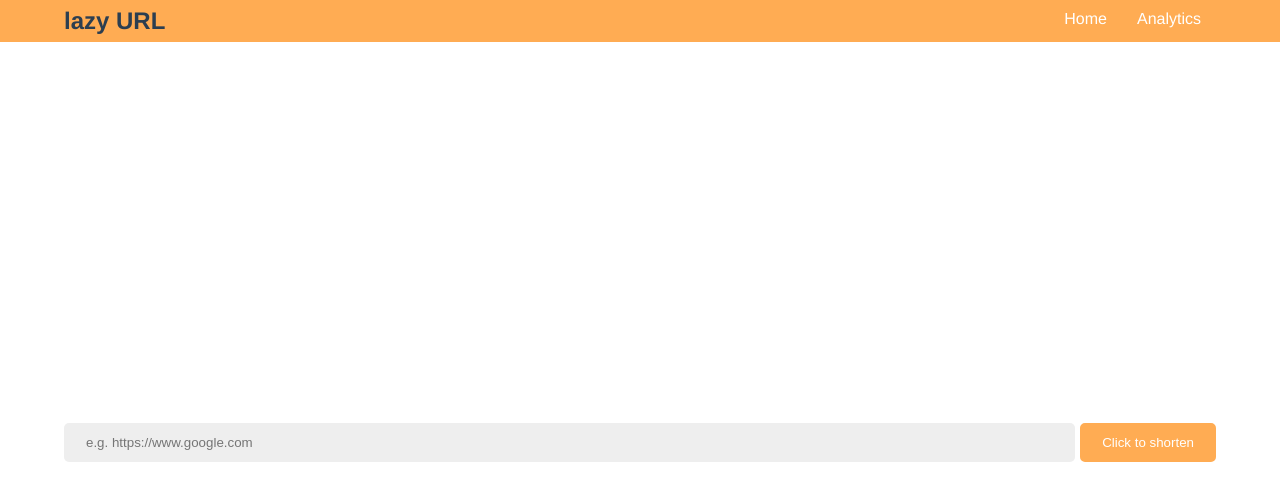
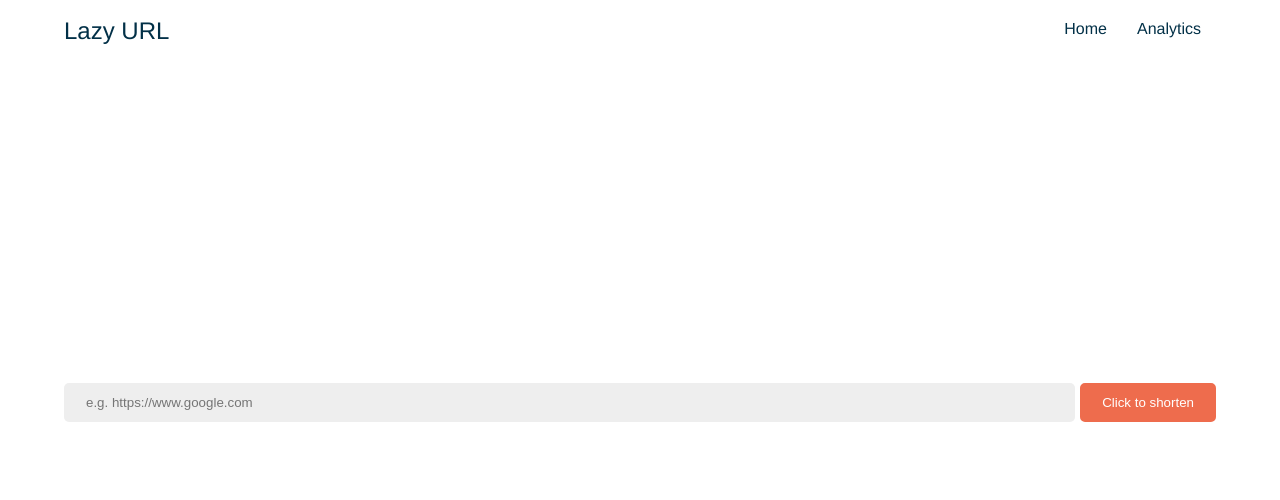
Before and after one commit to oneofthedevs/VueUrlShortner, a Vue app: page / in a window 1280 px wide. Shown: the top 500 px of the page. Built offline with nearby package versions, Linux system fonts and the light colour scheme.

Commit message:
:sparkles: Minor bug fixes

```diff
--- a/src/assets/styles/style.scss
+++ b/src/assets/styles/style.scss
@@ -1,4 +1,8 @@
 @import 'variables.scss';
+
+a {
+  text-decoration: none;
+}
 
 .btn {
   padding: 10px 20px;
@@ -8,8 +12,8 @@
 }
 
 .btn-default {
-  border: 2px solid $orange;
-  background: $orange;
+  border: 2px solid $primary;
+  background: $primary;
   color: #fff;
 }
 
@@ -26,5 +30,5 @@
 }
 
 .input[type="text"]:focus {
-  border: 2px solid #ffac53;
+  border: 2px solid $primary;
 }
--- a/src/assets/styles/variables.scss
+++ b/src/assets/styles/variables.scss
@@ -1,2 +1,5 @@
-$orange: #FFAC53;
-$dark: #3e3e3e;
+$primary: #ee6c4d;
+$black: #3e3e3e;
+$secondary: #219ebc;
+$lightSecondary: #8ecae6;
+$darkSecondary: #023047;
--- a/src/components/Navbar.vue
+++ b/src/components/Navbar.vue
@@ -2,7 +2,7 @@
   <nav>
     <div class="container-div">
       <div class="titled-div">
-        <h1 class="title">lazy URL</h1>
+        <h1 class="title"><router-link :to="{name: 'Home'}" class="title">Lazy URL</router-link></h1>
       </div>
       <div class="navigation-div">
         <ul class="nav-links">
@@ -23,14 +23,17 @@ export default {};
 
 nav{
   width: 100%;
-  background: $orange;
+  // background: $primary;
+  color: $darkSecondary;
 }
-title {
-  margin: 10px 0;
+.title {
+  font-weight: 100;
+  color: $darkSecondary;
 }
 .container-div {
-  margin: 0 5%;
   display: flex;
+  margin:0 5%;
+  padding-top: 10px;
 }
 .navigation-div {
   display: flex;
@@ -50,13 +53,12 @@ title {
   display: flex;
 }
 .nav-link {
-  text-decoration: none;
-  color: #fff;
+  color: $darkSecondary;
   padding: 10px 15px;
   border-bottom: 4px solid transparent;
 
 }
 .nav-link:hover {
-  border-bottom: 4px solid darkorange;
+  border-bottom: 4px solid $darkSecondary;
 }
 </style>
--- a/src/views/Home.vue
+++ b/src/views/Home.vue
@@ -40,7 +40,7 @@ export default {
 @import '../assets/styles/style.scss';
 
 .home{
-  min-height: 100vh;
+  min-height: calc(100vh - 100px);
   display: flex;
   justify-content: center;
   align-items: center;
@@ -68,8 +68,8 @@ export default {
   display: inline;
   text-decoration: none;
   font-size: 17px;
-  color: $dark;
-  background: $orange;
+  color: $black;
+  background: $primary;
   padding: 10px 20px;
   color: #fff;
   border-radius: 5px;
```
